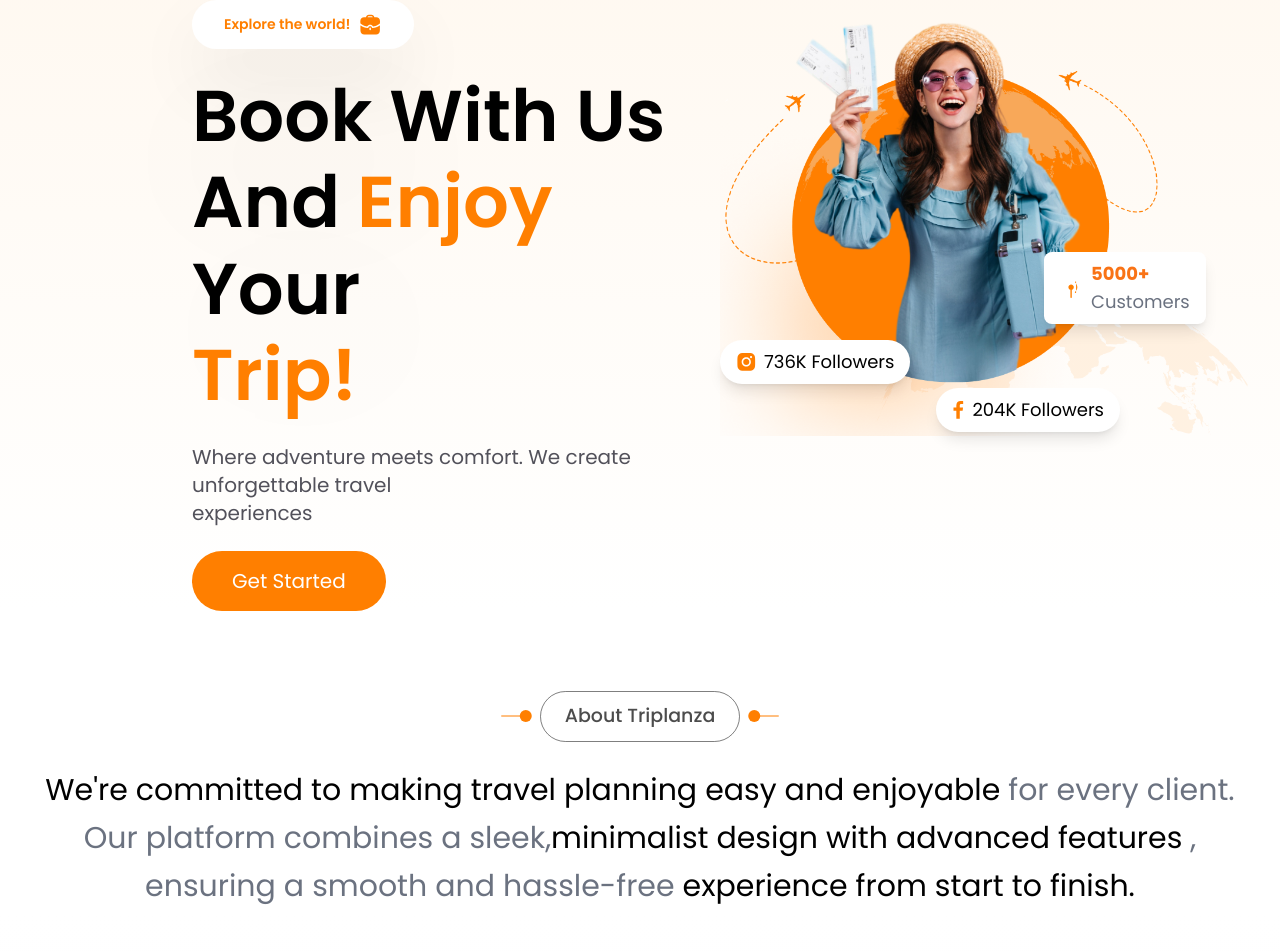
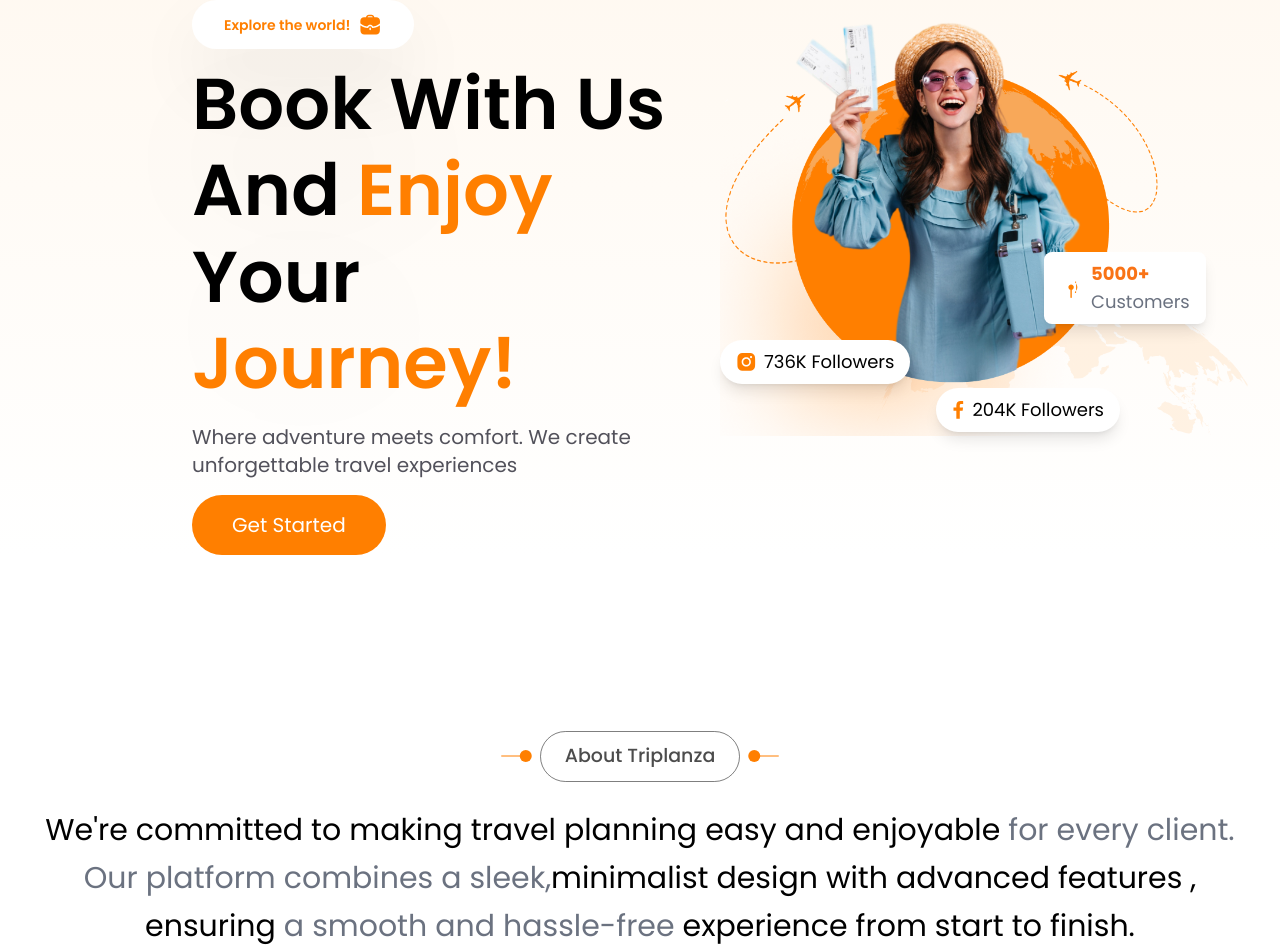
Before and after one commit to saurabh-anthwal/trip, a Next.js app: page / in a window 1280 px wide. Shown: the part 180-1132 px from the top of the page. Built offline with nearby package versions, Linux system fonts and the light colour scheme.

Commit message:
Refactor section layouts and improve styling for consistency and readability

```diff
--- a/src/components/sections/AboutSection.tsx
+++ b/src/components/sections/AboutSection.tsx
@@ -1,6 +1,6 @@
 export default function AboutSection() {
   return (
-    <section className="bg-white pt-2 md:pt-20">
+    <section className="bg-white pt-2 md:pt-20 md:mt-24">
       <div className="max-w-7xl mx-auto px-4 sm:px-6 lg:px-8">
         <div className="text-center">
           {/* Section Title */}
@@ -39,14 +39,13 @@
           </div>
 
           {/* Main Content */}
-          <div className="md:text-3xl text-lg text-black md:leading-[3rem]  pt-6">
+          <div className="text-sm md:text-3xl  text-black md:leading-[3rem]  pt-6">
             <h3>
               We&apos;re committed to making travel planning easy and enjoyable
-              <span className="text-gray-500"> for every client.</span>
-            </h3>
-
-            <p className="text-gray-500">
-              Our platform combines a sleek,
+              <span className="text-gray-500">
+                {" "}
+                for every client. Our platform combines a sleek,
+              </span>
               <span className="text-black">
                 minimalist design with advanced features{" "}
               </span>
@@ -56,7 +55,7 @@
                 {" "}
                 experience from start to finish.
               </span>
-            </p>
+            </h3>
           </div>
         </div>
       </div>
--- a/src/components/sections/GroupTripDestinations .tsx
+++ b/src/components/sections/GroupTripDestinations .tsx
@@ -87,11 +87,11 @@
             </div>
             <div className="md:p-6 p-2">
               <div className="flex items-center justify-between mb-3">
-                <h3 className="md:text-2xl text-xl text-gray-900 group-hover:text-orange-500 transition-colors capitalize">
+                <h3 className="md:text-2xl text-xl text-gray-700 group-hover:text-orange-500 transition-colors capitalize">
                   {place.title}
                 </h3>
               </div>
-              <div className="flex md:gap-4 gap-4 items-center text-sm">
+              <div className="flex justify-between gap-[10px] items-center">
                 <div className="flex items-center gap-1 text-orange-500">
                   <svg
                     xmlns="http://www.w3.org/2000/svg"
@@ -241,7 +241,7 @@
 
               <div className="flex text-gray-400 my-3 items-end justify-between w-full">
                 <div>
-                  <p className="font-poppins text-lg leading-[22.8px] my-2">
+                  <p className="text-gray-600 font-poppins text-lg leading-[22.8px] my-2">
                     Starts From
                   </p>
                   <p className="text-sm font-extralight">
@@ -249,9 +249,9 @@
                   </p>
                   <p className="text-black font-poppins text-lg font-semibold leading-[22.8px]">
                     ₹12500
-                    <span className="font-poppins text-gray-400 text-lg font-normal leading-[22.8px]">
-                      /Person
-                    </span>
+                    <span className="text-gray-500 font-poppins text-lg font-normal leading-[22.8px]">
+                        /Person
+                      </span>
                   </p>
                 </div>
 
--- a/src/components/sections/HeroSection.tsx
+++ b/src/components/sections/HeroSection.tsx
@@ -8,9 +8,9 @@
       <div className="px-4  md:ml-40 sm:px-6 lg:px-8">
         <div className="flex flex-col lg:flex-row  justify-between">
           {/* Left Content */}
-          <div className="lg:w-full space-y-6 pt-[100px]">
-            <div className="inline-flex items-center bg-white px-8 py-3 gap-2 rounded-full shadow-[0px_844.164px_236.681px_rgba(0,0,0,0),0px_540.422px_215.972px_rgba(0,0,0,0.01),0px_303.741px_182.442px_rgba(0,0,0,0.04),0px_135.106px_135.106px_rgba(0,0,0,0.06),0px_33.53px_73.963px_rgba(0,0,0,0.07)]">
-              <span className="text-sm font-semibold text-[#FF7F00] leading-[120%] font-poppins">
+          <div className="lg:w-full  pt-[100px]">
+            <div className="inline-flex items-center bg-white p-3 md:px-8 md:py-3 gap-2 rounded-full shadow-[0px_844.164px_236.681px_rgba(0,0,0,0),0px_540.422px_215.972px_rgba(0,0,0,0.01),0px_303.741px_182.442px_rgba(0,0,0,0.04),0px_135.106px_135.106px_rgba(0,0,0,0.06),0px_33.53px_73.963px_rgba(0,0,0,0.07)]">
+              <span className="text-xs md:text-sm font-semibold text-[#FF7F00] leading-[120%] font-poppins">
                 Explore the world!
               </span>
               <svg
@@ -28,23 +28,23 @@
                 />
               </svg>
             </div>
-
-            <h1 className="md:text-7xl text-4xl text-black font-poppins font-semibold md:leading-[86.4px] leading-[50px]">
-              Book With Us
-              <br /> And <span className="text-[#FF7F00]"> Enjoy</span> Your
+            <div className="max-w-max md:max-w-xl">
+              <h1 className="md:text-7xl text-4xl text-black font-poppins font-semibold mt-3 md:leading-[86.4px] leading-[50px]">
+                Book With Us And <span className="text-[#FF7F00]"> Enjoy</span>{" "}
+                Your
                 <br />
-              <span className="text-[#FF7F00]">Trip!</span>
+                <span className="text-[#FF7F00]">Journey!</span>
               </h1>
 
-            <p className="text-[#191825] text-md md:text-xl opacity-75">
-              Where adventure meets comfort. We create unforgettable travel{" "}
-              <br />
+              <p className="text-[#191825] text-sm md:text-xl opacity-75  mt-4">
+                Where adventure meets comfort. We create unforgettable travel
                 experiences
               </p>
-            <div className="flex flex-row md:justify-start justify-start">
+              <div className="flex flex-row md:justify-start justify-start mt-4">
                 <button className="bg-[#FF7F00] md:text-xl text-white px-8 py-3 md:px-10 md:py-4 rounded-full hover:bg-orange-600 transition-colors">
                   Get Started
                 </button>
+              </div>
             </div>
           </div>
 
--- a/src/components/sections/MonthlyPlacesSection.tsx
+++ b/src/components/sections/MonthlyPlacesSection.tsx
@@ -11,7 +11,7 @@
 export default function MonthlyPlacesSection() {
   return (
     <section className="max-w-7xl mx-auto py-10">
-      <div className="text-center mb-12 mx-auto flex flex-col">
+      <div className="text-center mb-5 mx-auto flex flex-col">
         <div className="flex items-center justify-center gap-4">
           <svg
             xmlns="http://www.w3.org/2000/svg"
--- a/src/components/sections/ServicesSection.tsx
+++ b/src/components/sections/ServicesSection.tsx
@@ -40,7 +40,7 @@
             <path d="M7.5 6H31" stroke="#FF7F00" />
           </svg>
         </div>
-        <h2 className="text-[19px] text-black/50 text-center font-normal leading-[22.8px] mb-10">
+        <h2 className="text-[19px] text-black/50 text-center font-normal leading-[22.8px] mb-4">
           Find Trip that fits a Flexible lifestyle
         </h2>
 
--- a/src/components/sections/StatsSection.tsx
+++ b/src/components/sections/StatsSection.tsx
@@ -17,8 +17,8 @@
                 <circle cx="24.5" cy="6" r="6" fill="#FF7F00" />
                 <path d="M23.5 6H0" stroke="#FF7F00" />
               </svg>
-              <h2 className="text-lg md:text-4xl font-normal leading-snug md:leading-[50.4px] text-black text-center font-poppins">
-                Truth, Growth, and Excellence
+              <h2 className="max-w-xl text-lg md:text-4xl font-normal leading-snug md:leading-[50.4px] text-black text-center font-poppins">
+                Truth, Growth, and Excellence of our journey!
               </h2>
 
               <svg
@@ -38,10 +38,6 @@
                 <path d="M7 6H30.5" stroke="#FF7F00" />
               </svg>
             </div>
-
-            <p className="text-lg md:text-4xl font-normal leading-snug md:leading-[50.4px] text-black text-center font-poppins">
-              of our journey!
-            </p>
           </div>
         </div>
 
--- a/src/components/sections/TestimonialsSection.tsx
+++ b/src/components/sections/TestimonialsSection.tsx
@@ -28,8 +28,41 @@
 
   return (
     <section className="bg-white relative py-10">
-      <div className="max-w-7xl mx-auto px-4 sm:px-6 lg:px-8 text-center">
-        <h2 className="text-lg sm:text-4xl font-normal text-black leading-10">See What Travelers Are Saying</h2>
+      <div className="container mx-auto px-4 sm:px-6 lg:px-8 text-center">
+        <div className="text-center mb-5 mx-auto flex flex-col">
+        <div className="flex items-center justify-center gap-1">
+          <svg
+            xmlns="http://www.w3.org/2000/svg"
+            width="31"
+            height="12"
+            viewBox="0 0 31 12"
+            fill="none"
+          >
+            <circle cx="6" cy="6" r="6" fill="#FF7F00" />
+            <path d="M7 6H30.5" stroke="#FF7F00" />
+          </svg>
+          <h2 className="text-lg md:text-4xl font-normal leading-tight md:leading-snug text-black text-center font-poppins">
+          See What Travelers Are Saying
+          </h2>
+          <svg
+            xmlns="http://www.w3.org/2000/svg"
+            width="31"
+            height="12"
+            viewBox="0 0 31 12"
+            fill="none"
+          >
+            <circle
+              cx="6"
+              cy="6"
+              r="6"
+              transform="matrix(-1 0 0 1 12 0)"
+              fill="#FF7F00"
+            />
+            <path d="M7 6H30.5" stroke="#FF7F00" />
+          </svg>
+        </div>
+      </div>
+
         <div className="relative mt-8">
           <div className="flex md:flex-row flex-col-reverse items-center gap-6 md:justify-between bg-gray-100 p-6 rounded-xl shadow-lg w-full max-w-6xl mx-auto">
             <div className="text-left flex flex-col h-60 py-4 justify-between">
```
Also changed, not shown: src/components/sections/ExploreSection.tsx (+7 -8 lines). Lines whose indentation alone changed are shown as unchanged.
